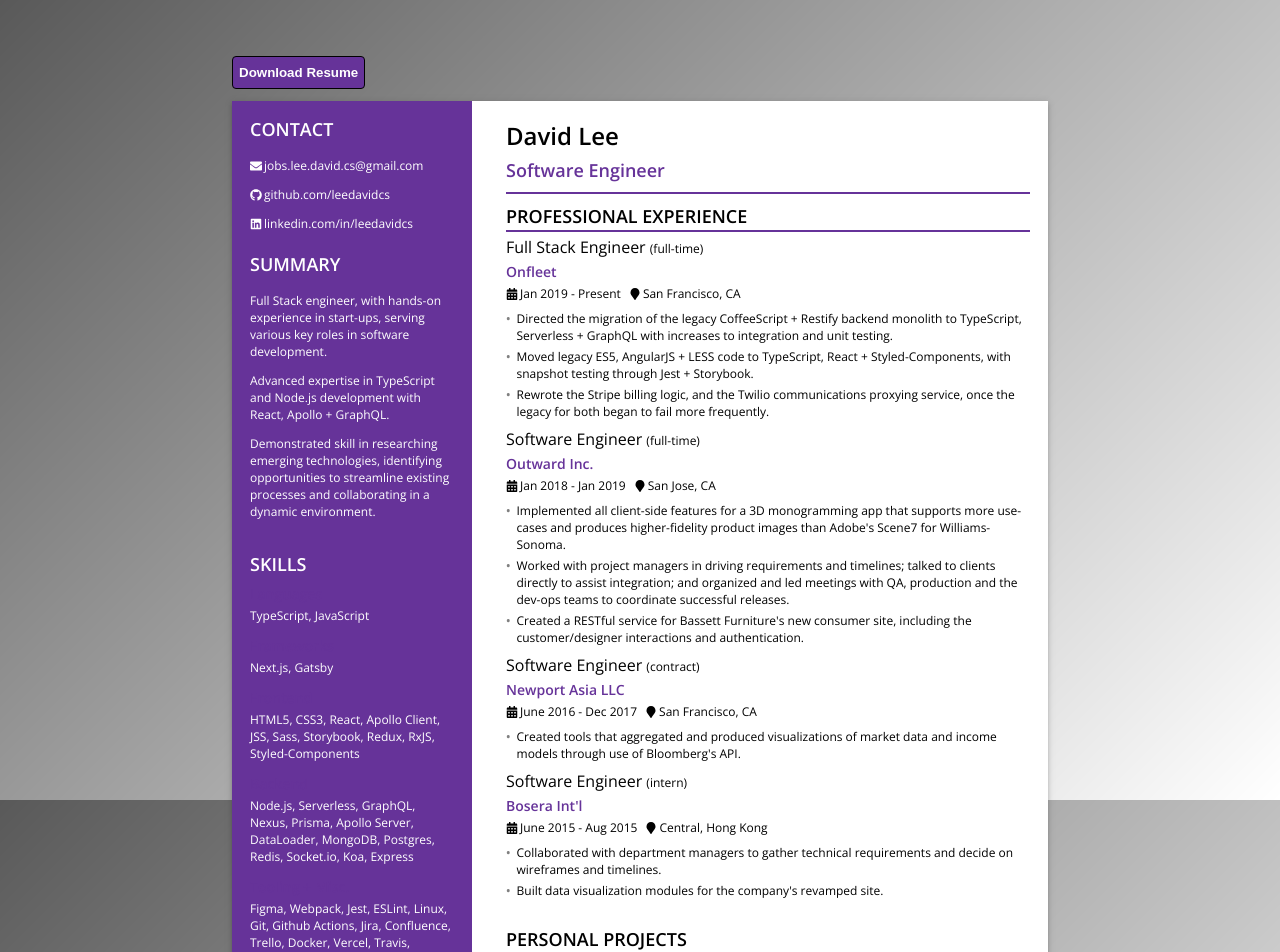
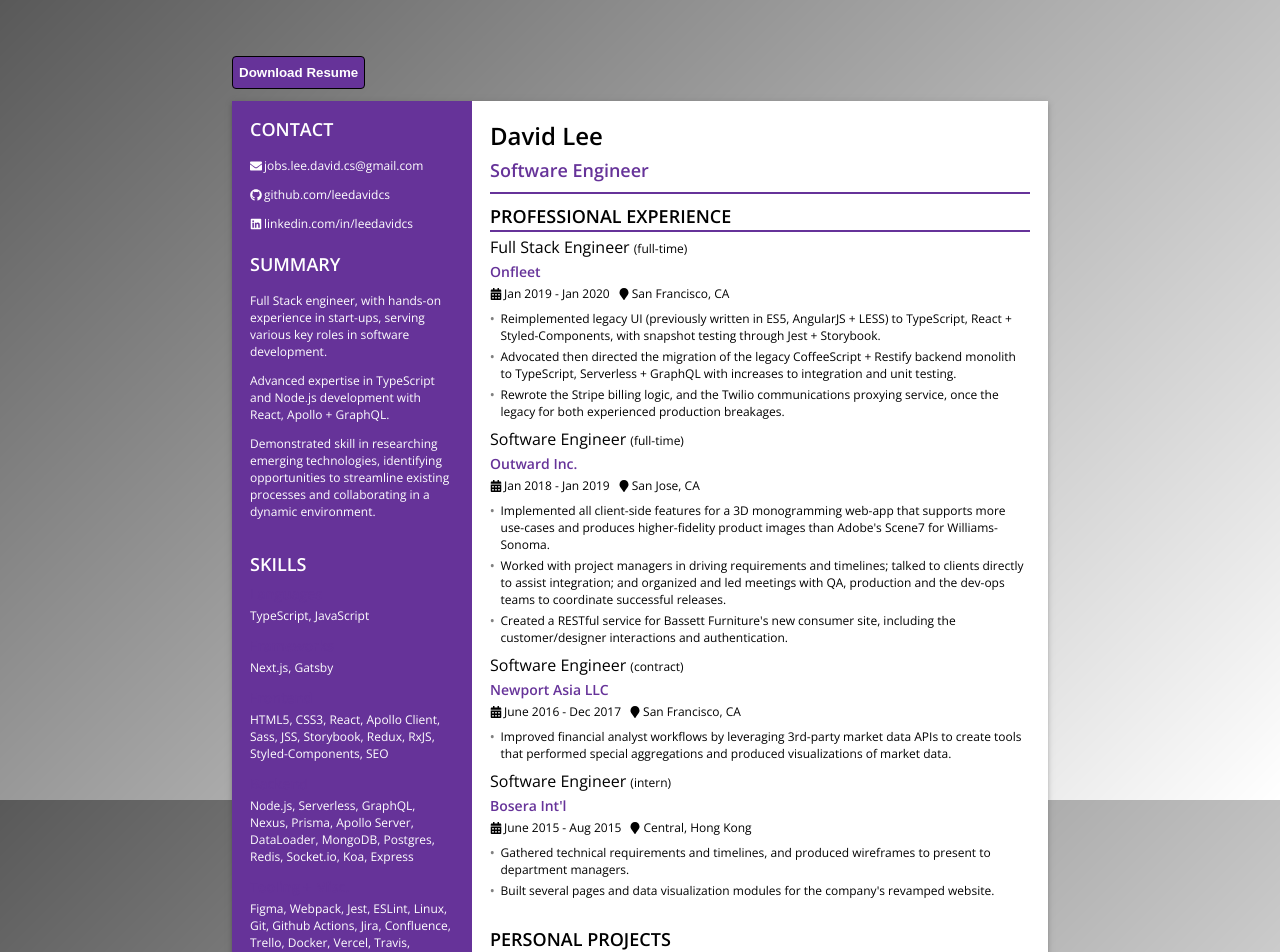
Before and after one commit to leedavidcs/leedavidcs, a React (Create React App) app: page / in a window 1280 px wide. Shown: the top 952 px of the page. Built offline with nearby package versions, Linux system fonts and the light colour scheme.

Commit message:
Updated resume, removed skills margin

```diff
--- a/src/page-parts/resume.page-part/index.tsx
+++ b/src/page-parts/resume.page-part/index.tsx
@@ -48,8 +48,8 @@
 						subheader="Frontend"
 						subheaderColor={colors.secondary}
 					>
-						HTML5, CSS3, React, Apollo Client, JSS, Sass, Storybook, Redux, RxJS,
-						Styled-Components
+						HTML5, CSS3, React, Apollo Client, Sass, JSS, Storybook, Redux, RxJS,
+						Styled-Components, SEO
 					</SubSection>
 					<SubSection
 						className={classes.skillsSection}
@@ -93,23 +93,24 @@
 							</Fragment>
 						}
 						subheader="Onfleet"
-						timeInfo="Jan 2019 - Present"
+						timeInfo="Jan 2019 - Jan 2020"
 						locationInfo="San Francisco, CA"
 					>
 						<Ul>
 							<Ul.Li>
-								Directed the migration of the legacy CoffeeScript + Restify backend
-								monolith to TypeScript, Serverless + GraphQL with increases to
-								integration and unit testing.
+								Reimplemented legacy UI (previously written in ES5, AngularJS +
+								LESS) to TypeScript, React + Styled-Components, with snapshot
+								testing through Jest + Storybook.
 							</Ul.Li>
 							<Ul.Li>
-								Moved legacy ES5, AngularJS + LESS code to TypeScript, React +
-								Styled-Components, with snapshot testing through Jest + Storybook.
+								Advocated then directed the migration of the legacy CoffeeScript +
+								Restify backend monolith to TypeScript, Serverless + GraphQL with
+								increases to integration and unit testing.
 							</Ul.Li>
 							<Ul.Li>
 								Rewrote the Stripe billing logic, and the Twilio communications
-								proxying service, once the legacy for both began to fail more
-								frequently.
+								proxying service, once the legacy for both experienced production
+								breakages.
 							</Ul.Li>
 						</Ul>
 					</SubSection>
@@ -126,9 +127,9 @@
 					>
 						<Ul>
 							<Ul.Li>
-								Implemented all client-side features for a 3D monogramming app that
-								supports more use-cases and produces higher-fidelity product images
-								than Adobe&apos;s Scene7 for Williams-Sonoma.
+								Implemented all client-side features for a 3D monogramming web-app
+								that supports more use-cases and produces higher-fidelity product
+								images than Adobe&apos;s Scene7 for Williams-Sonoma.
 							</Ul.Li>
 							<Ul.Li>
 								Worked with project managers in driving requirements and timelines;
@@ -156,8 +157,9 @@
 					>
 						<Ul>
 							<Ul.Li>
-								Created tools that aggregated and produced visualizations of market
-								data and income models through use of Bloomberg&apos;s API.
+								Improved financial analyst workflows by leveraging 3rd-party market
+								data APIs to create tools that performed special aggregations and
+								produced visualizations of market data.
 							</Ul.Li>
 						</Ul>
 					</SubSection>
@@ -174,12 +176,12 @@
 					>
 						<Ul>
 							<Ul.Li>
-								Collaborated with department managers to gather technical
-								requirements and decide on wireframes and timelines.
+								Gathered technical requirements and timelines, and produced
+								wireframes to present to department managers.
 							</Ul.Li>
 							<Ul.Li>
-								Built data visualization modules for the company&apos;s revamped
-								site.
+								Built several pages and data visualization modules for the
+								company&apos;s revamped website.
 							</Ul.Li>
 						</Ul>
 					</SubSection>
@@ -187,9 +189,15 @@
 				<Section title="Personal Projects">
 					<Ul>
 						<Ul.Li>
+							Currently building an administrative app for businesses in a private
+							repo on a 2-person team. Responsible for half of both design in Figma
+							and frontend implementation; and solely responsible for infrastructure,
+							backend, and SEO.
+						</Ul.Li>
+						<Ul.Li>
 							Worked on a serverless application where users can purchase IexCloud
 							stock data, paper trade, view data on a data-grid, and build webhooks
-							that allows users to structure data received through GraphQL.
+							where data can be structured through GraphQL.
 						</Ul.Li>
 						<Ul.Li>
 							Leveraged Mjml-React to create visually consistent emails across most
--- a/src/page-parts/resume.page-part/styles.module.scss
+++ b/src/page-parts/resume.page-part/styles.module.scss
@@ -35,7 +35,6 @@
 .skills {
 	box-sizing: border-box;
 	padding: 12px;
-	margin-right: 16px;
 	background-color: var(--brand);
 	color: var(--on-secondary);
 	width: 240px;
```
